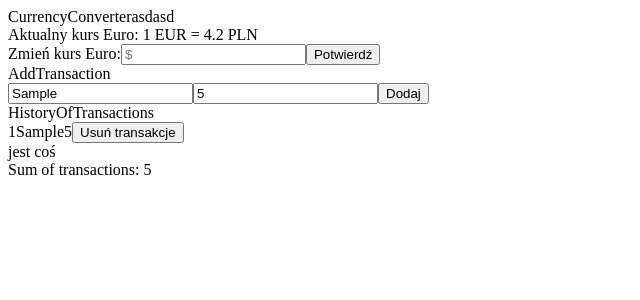
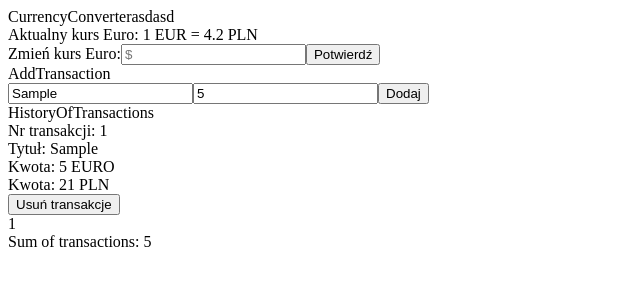
Before and after one commit to lukaszkania/Worldwide-Bank, a React (Create React App) app: page / in a window 1280 px wide. Both pictures are taken after typing "Sample", "5" into the empty fields and a click on the button "Dodaj". Shown: the top 300 px of the page, without its empty margins (0-640 px from the left). Built offline with nearby package versions, Linux system fonts and the light colour scheme.

Commit message:
Finished all funcionality

```diff
--- a/src/App.js
+++ b/src/App.js
@@ -2,7 +2,6 @@ import React from 'react';
 import CurrencyConverter from './components/CurrencyConverter/CurrencyConverter';
 import {Provider} from 'react-redux';
 import store from './store';
-import { CHANGE_EXCHANGE_VALUE_RATE } from './constants/ACTION_TYPES';
 import AddTransaction from './components/AddTransaction/AddTransaction';
 import HistoryOfTransactions from './components/HistoryOfTransactions/HistoryOfTransactions';
 import BiggestTransaction from './components/BiggestTransaction/BiggestTransaction';
--- a/src/components/AddTransaction/AddTransaction.js
+++ b/src/components/AddTransaction/AddTransaction.js
@@ -21,10 +21,14 @@ class AddTransaction extends Component {
         event.preventDefault()
         // Creating new transaction variable
         const newTransaction = {
-                transactionId: this.state.transactionId += 1,
+                transactionId: this.state.transactionId + 1,
                 newTransactionTitle: this.state.newTransactionTitle,
                 valueOfNewTransaction: parseFloat(this.state.valueOfNewTransaction)
             }
+        // Increment transaction ID
+        this.setState({
+            transactionId: this.state.transactionId + 1
+        })
 
         // Modifing history of all transactions
         this.props.dispatch({type:ADD_NEW_TRANSACTION_SUCCESS, newTransaction:newTransaction})
--- a/src/components/BiggestTransaction/BiggestTransaction.js
+++ b/src/components/BiggestTransaction/BiggestTransaction.js
@@ -12,7 +12,7 @@ class BiggestTransaction extends Component {
 
         let MainBiggestTransactionComponentt = this.props.historyOfAllTransactions.length != 0 ? (
             <div>
-                jest coś
+                {this.props.biggestTransaction.transactionId}
             </div>
         ) : (
             <div>
--- a/src/components/HistoryOfTransactions/HistoryOfTransactions.js
+++ b/src/components/HistoryOfTransactions/HistoryOfTransactions.js
@@ -11,6 +11,10 @@ class HistoryOfTransactions extends Component {
         this.props.dispatch({type:DELETE_TRANSACTION_SUCCESS, indexOfRemovedTransaction: indexOfTransactionToRemove})
     }
 
+    changeFromEuroToPln = amountInEuro => {
+        return Math.floor(amountInEuro * this.props.exchangeValueRate * 100) / 100
+    }
+
     render() {
         return (
             <div>
@@ -18,9 +22,10 @@ class HistoryOfTransactions extends Component {
                 {this.props.historyOfAllTransactions.map(transaction => {
                     return (
                     <div key={transaction.transactionId}>
-                    {transaction.transactionId}
-                    {transaction.newTransactionTitle}
-                    {transaction.valueOfNewTransaction}
+                    Nr transakcji: {transaction.transactionId} <br></br>
+                    Tytuł: {transaction.newTransactionTitle} <br></br>
+                    Kwota: {transaction.valueOfNewTransaction} EURO <br></br>
+                    Kwota: {this.changeFromEuroToPln(transaction.valueOfNewTransaction)} PLN <br></br>
                     <button value={transaction.transactionId} onClick={this.deleteTransaction}>Usuń transakcje</button>
                     </div>
                     )
@@ -32,7 +37,8 @@ class HistoryOfTransactions extends Component {
 
 const mapStateToProps = (state) => {
     return {
-        historyOfAllTransactions: state.historyOfAllTransactions
+        historyOfAllTransactions: state.historyOfAllTransactions,
+        exchangeValueRate: state.exchangeValueRate
     }
 }
 
--- a/src/components/SumOfTransactions/SumOfTransactions.js
+++ b/src/components/SumOfTransactions/SumOfTransactions.js
@@ -9,7 +9,8 @@ class SumOfTransactions extends Component {
         if (this.props.historyOfAllTransactions.length > 0){
         const allTransactionsValues = this.props.historyOfAllTransactions.map(transaction => {return transaction.valueOfNewTransaction})
         const sumOfAllTransactions = allTransactionsValues.reduce((prevVal, currentVal) => {return prevVal + currentVal})
-        this.props.dispatch({type:GET_SUM_OF_TRANSACTIONS, sumOfAllTransactions:sumOfAllTransactions})
+        const roundedSumOfAllTransactions = Math.floor(sumOfAllTransactions * 100) / 100
+        this.props.dispatch({type:GET_SUM_OF_TRANSACTIONS, sumOfAllTransactions:roundedSumOfAllTransactions})
         }else{
             this.props.dispatch({type:GET_SUM_OF_TRANSACTIONS, sumOfAllTransactions:NO_TRANSACTIONS_WERE_MADE})
 
```
